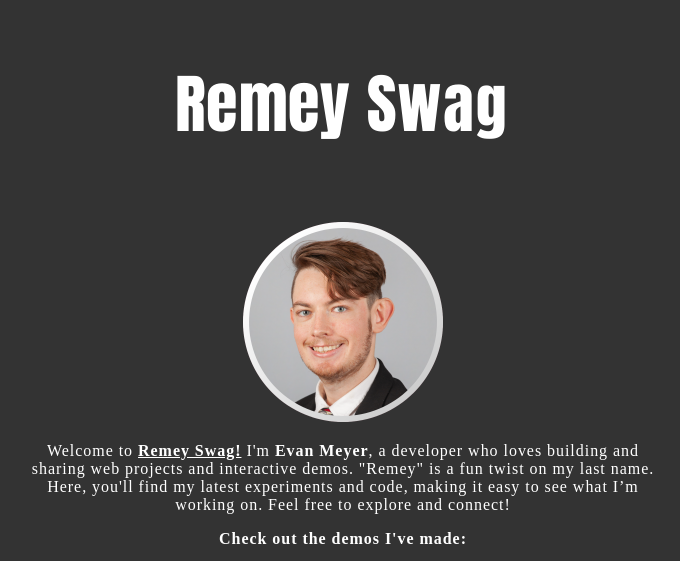
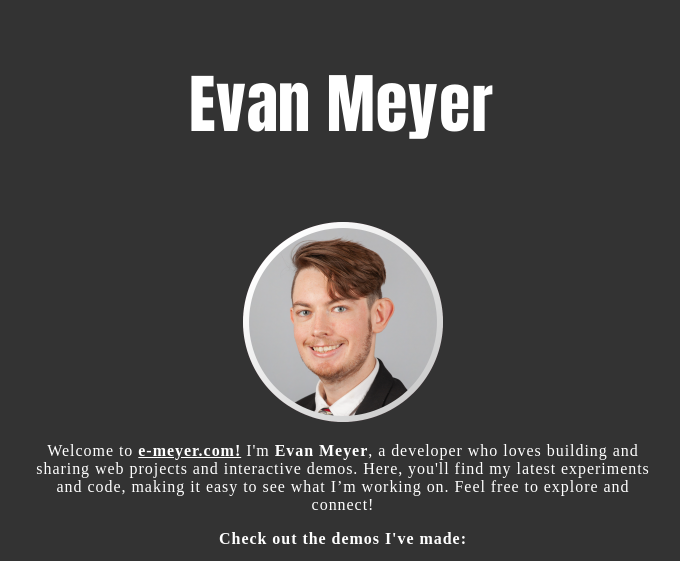
Before and after one commit to EvanMeyer36/e-meyer.com, a plain HTML site: page public/index.html in a window 1280 px wide. Shown: the top 561 px of the page, without its empty margins (297-977 px from the left). Drawn offline with nearby package versions, Linux system fonts and the light colour scheme.

Commit message:
Update index.html

```diff
--- a/public/index.html
+++ b/public/index.html
@@ -10,13 +10,13 @@
     <div id="main" class="center">
         <h1 class="ml9"><center>
             <span class="text-wrapper">
-              <span class="letters">Remey Swag</span>
+              <span class="letters">Evan Meyer</span>
             </span>
         </center>
           </h1>
           <center><img src="res/profile.png"/></center>
           <script src="https://cdnjs.cloudflare.com/ajax/libs/animejs/2.0.2/anime.min.js"></script>
-          <center><p>Welcome to <b><u>Remey Swag!</u></b> I'm <b>Evan Meyer</b>, a developer who loves building and sharing web projects and interactive demos. "Remey" is a fun twist on my last name. Here, you'll find my latest experiments and code, making it easy to see what I’m working on. Feel free to explore and connect!
+          <center><p>Welcome to <b><u>e-meyer.com!</u></b> I'm <b>Evan Meyer</b>, a developer who loves building and sharing web projects and interactive demos. Here, you'll find my latest experiments and code, making it easy to see what I’m working on. Feel free to explore and connect!
             </p>
 
 <p><b>Check out the demos I've made:</b></p></center>
```
